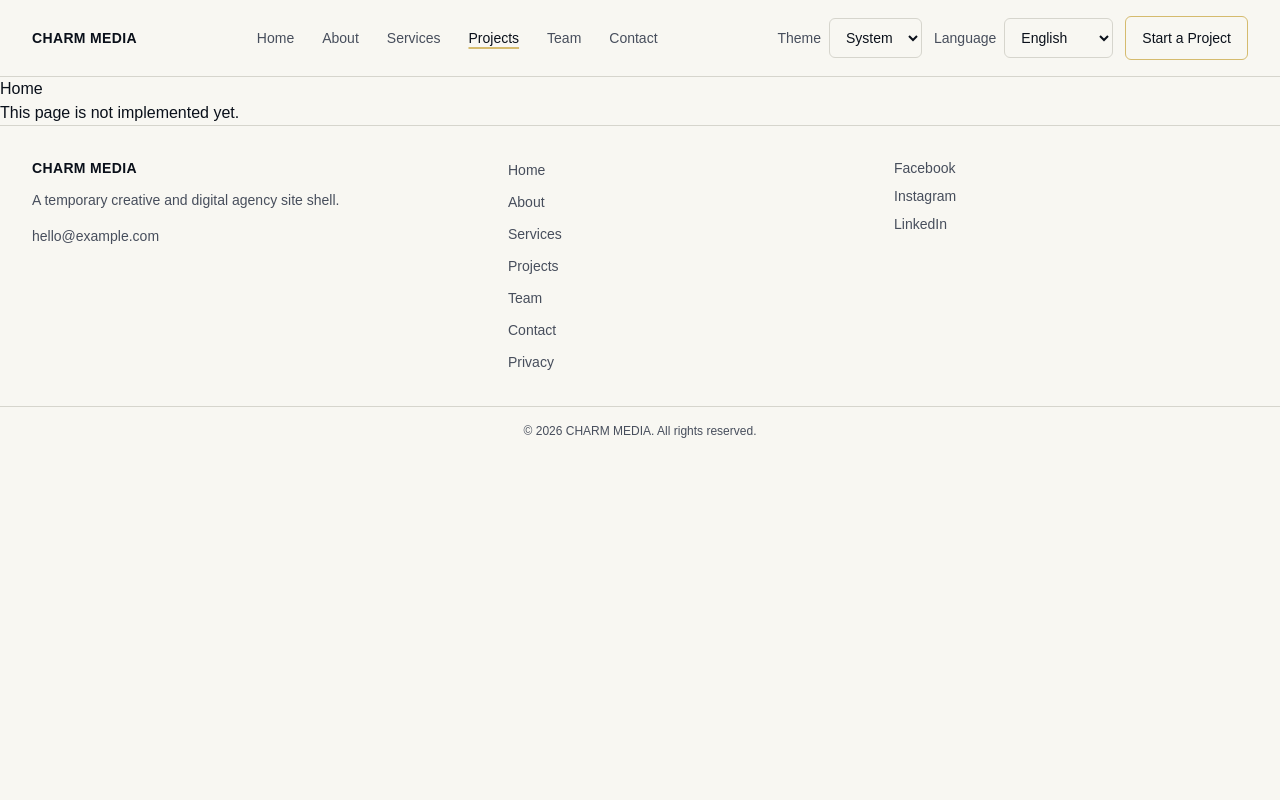
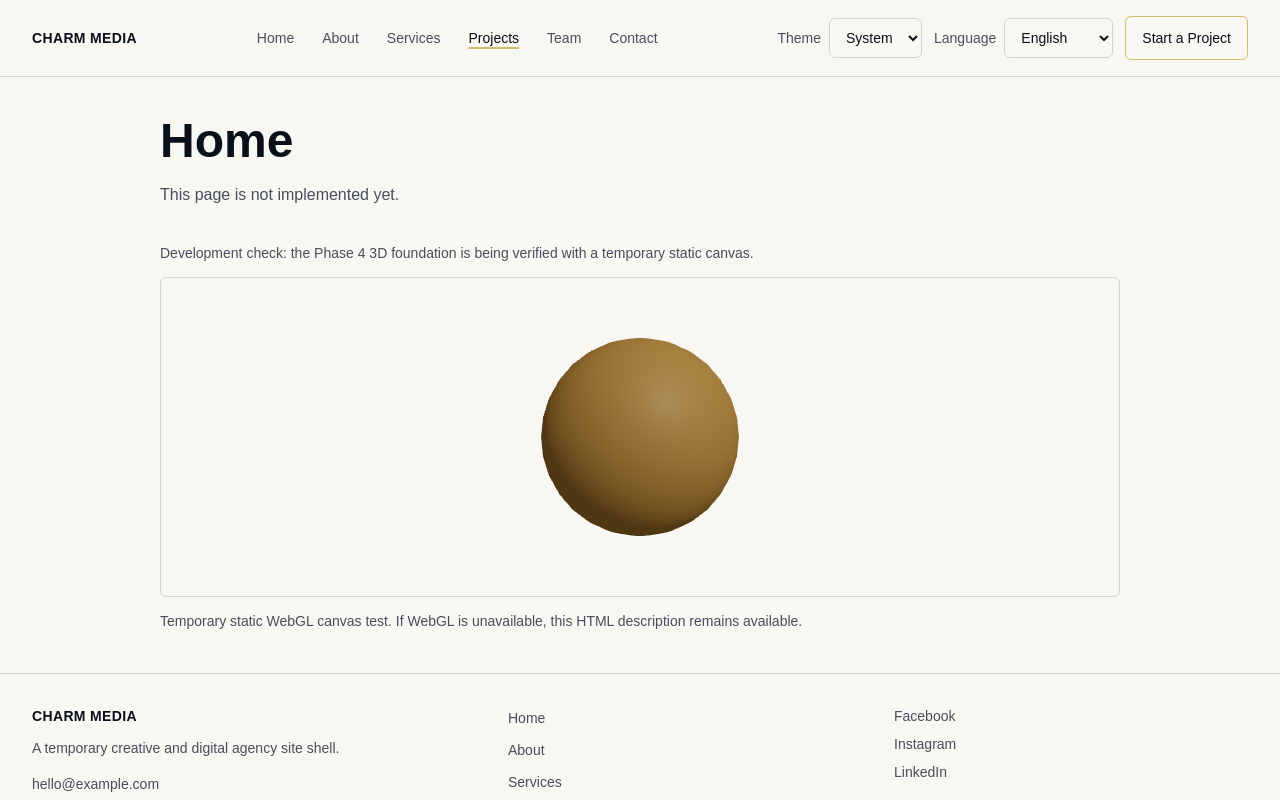
Before and after one commit to dotin2001/agency-website, a Next.js app: page /en in a window 1280 px wide. Shown: the top 800 px of the page. Built offline with nearby package versions, Linux system fonts and the light colour scheme.

Commit message:
feat: add React Three Fiber foundation

```diff
--- a/app/[locale]/page.tsx
+++ b/app/[locale]/page.tsx
@@ -1,8 +1,30 @@
+import { Container } from "@/components/layout/container";
+import { Section } from "@/components/layout/section";
+import { Stack } from "@/components/layout/stack";
+import { ThreeCanvasTest } from "@/components/three/three-canvas-test";
+import { SectionHeader } from "@/components/ui/section-header";
+
 export default function LocaleHomePage() {
   return (
     <main>
-      <h1>Home</h1>
-      <p>This page is not implemented yet.</p>
+      <Section spacing="compact">
+        <Container>
+          <Stack gap="lg">
+            <SectionHeader
+              description="This page is not implemented yet."
+              headingLevel="h1"
+              title="Home"
+            />
+            <Stack gap="sm">
+              <p className="max-w-2xl text-sm leading-6 text-[var(--color-text-secondary)]">
+                Development check: the Phase 4 3D foundation is being verified
+                with a temporary static canvas.
+              </p>
+              <ThreeCanvasTest />
+            </Stack>
+          </Stack>
+        </Container>
+      </Section>
     </main>
   );
 }
--- /dev/null
+++ b/components/three/three-canvas-test.tsx
@@ -0,0 +1,41 @@
+"use client";
+
+import { Canvas } from "@react-three/fiber";
+
+type ThreeCanvasTestProps = {
+  className?: string;
+};
+
+function cn(...classes: Array<string | undefined>) {
+  return classes.filter(Boolean).join(" ");
+}
+
+export function ThreeCanvasTest({ className }: Readonly<ThreeCanvasTestProps>) {
+  return (
+    <div className={cn("flex flex-col gap-3", className)}>
+      {/* Temporary Phase 4 verification canvas; replace in later 3D storytelling steps. */}
+      <div
+        aria-hidden="true"
+        className="h-64 min-h-64 w-full overflow-hidden rounded-md border border-[var(--color-border-default)] bg-[var(--color-bg-page)] sm:h-80"
+      >
+        <Canvas
+          aria-hidden="true"
+          camera={{ position: [0, 0, 4], fov: 45 }}
+          dpr={1}
+          frameloop="demand"
+        >
+          <ambientLight intensity={0.45} />
+          <directionalLight intensity={1} position={[3, 4, 5]} />
+          <mesh>
+            <sphereGeometry args={[1, 32, 16]} />
+            <meshStandardMaterial color="#d6a85c" roughness={0.55} />
+          </mesh>
+        </Canvas>
+      </div>
+      <p className="text-sm leading-6 text-[var(--color-text-secondary)]">
+        Temporary static WebGL canvas test. If WebGL is unavailable, this HTML
+        description remains available.
+      </p>
+    </div>
+  );
+}
--- a/package.json
+++ b/package.json
@@ -11,9 +11,12 @@
     "verify": "npm run lint && npm run typecheck && npm run build"
   },
   "dependencies": {
+    "@react-three/drei": "^10.7.7",
+    "@react-three/fiber": "^9.6.1",
     "next": "16.2.11",
     "react": "19.2.4",
-    "react-dom": "19.2.4"
+    "react-dom": "19.2.4",
+    "three": "^0.185.1"
   },
   "devDependencies": {
     "@tailwindcss/postcss": "^4",
```
Also changed, not shown: 1 other file (tests, documents, lock files or other folders).
